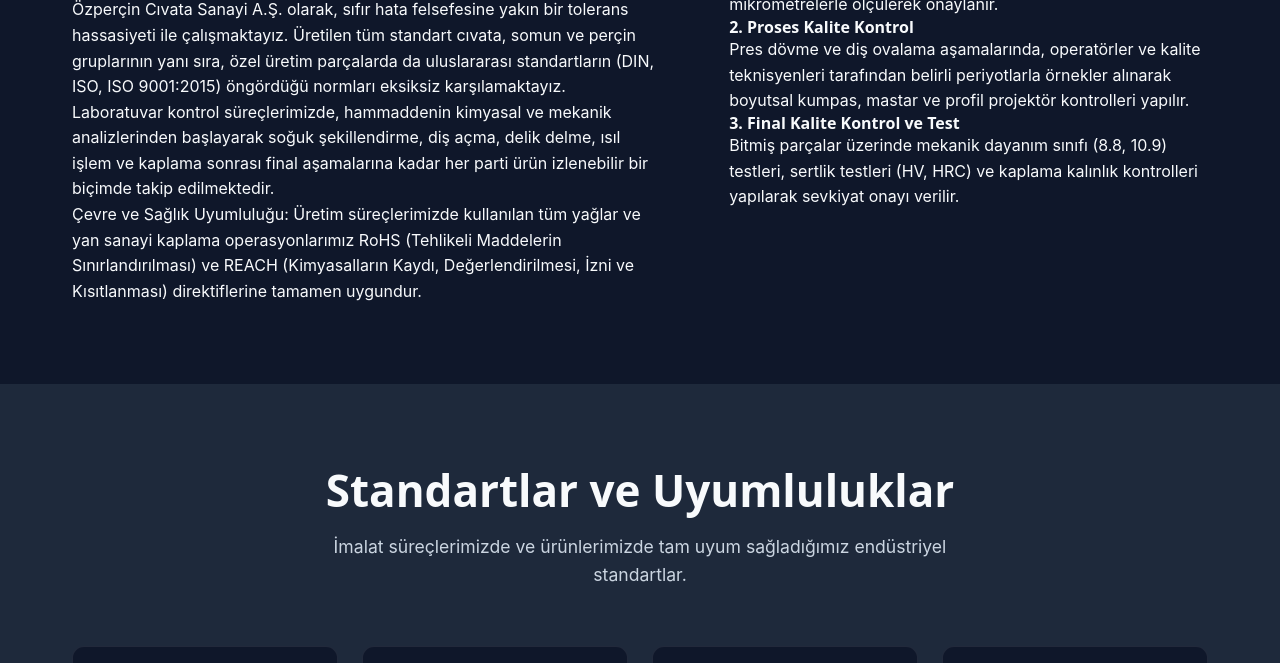
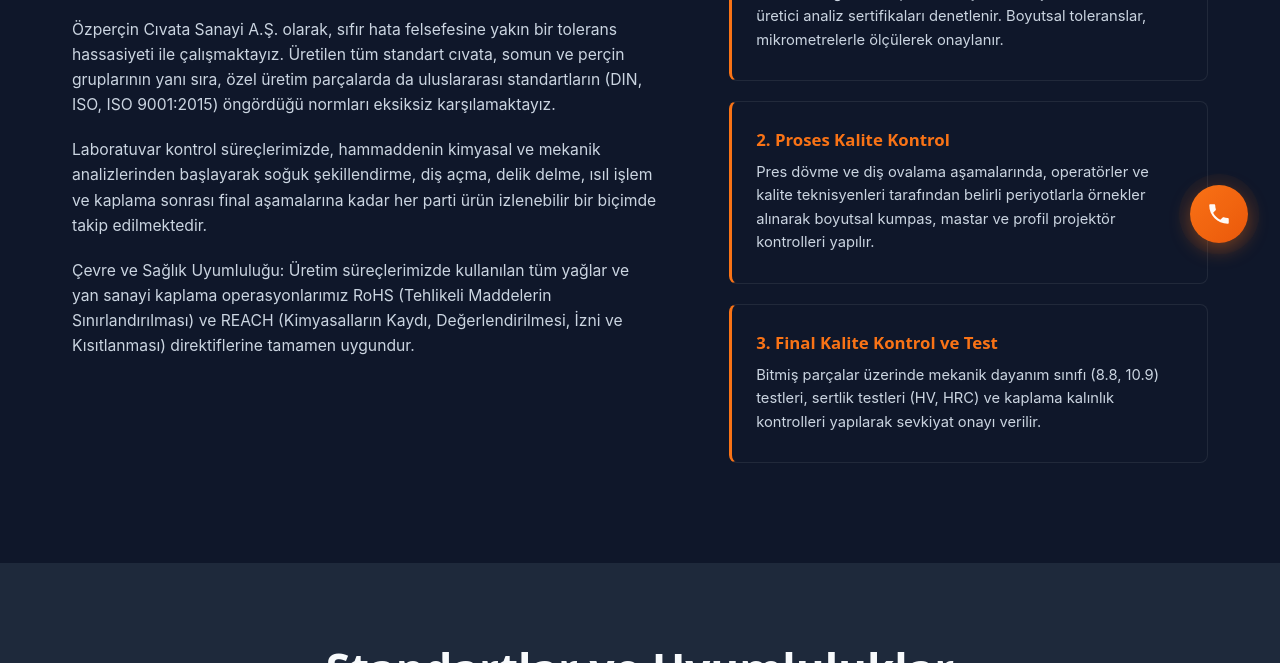
Before and after one commit to ecemukerevrimagaci/ozpercin-web, a website built with Vite: page kalite.html in a window 1280 px wide. Shown: the part 525-1188 px from the top of the page. Built offline with nearby package versions, Linux system fonts and the light colour scheme.

Commit message:
feat: add navbar scroll effect, floating call button, process & quality card styles

```diff
--- a/main.js
+++ b/main.js
@@ -379,7 +379,38 @@
 
   // Footer copyright year
   setCopyrightYear();
+
+  // Navbar scroll shrink effect
+  initNavbarScroll();
+
+  // Floating contact button
+  initFloatingContact();
 });
+
+// Navbar scroll effect
+function initNavbarScroll() {
+  const navbar = document.getElementById('navbar');
+  if (!navbar) return;
+
+  window.addEventListener('scroll', () => {
+    if (window.scrollY > 60) {
+      navbar.classList.add('scrolled');
+    } else {
+      navbar.classList.remove('scrolled');
+    }
+  }, { passive: true });
+}
+
+// Floating WhatsApp / quick contact button
+function initFloatingContact() {
+  const fab = document.createElement('a');
+  fab.href = 'tel:+902128761100';
+  fab.id = 'fab-contact';
+  fab.setAttribute('aria-label', 'Bizi Arayın');
+  fab.innerHTML = `<svg xmlns="http://www.w3.org/2000/svg" viewBox="0 0 24 24" fill="currentColor" width="26" height="26"><path d="M6.6 10.8c1.4 2.8 3.8 5.1 6.6 6.6l2.2-2.2c.3-.3.7-.4 1-.2 1.1.4 2.3.6 3.6.6.6 0 1 .4 1 1V20c0 .6-.4 1-1 1-9.4 0-17-7.6-17-17 0-.6.4-1 1-1h3.5c.6 0 1 .4 1 1 0 1.25.2 2.45.6 3.6.1.3 0 .7-.2 1L6.6 10.8z"/></svg>`;
+  fab.title = 'Bizi Arayın: +90 212 876 11 00';
+  document.body.appendChild(fab);
+}
 
 // Clientside HTTPS Enforcement
 function enforceHTTPS() {
--- a/style.css
+++ b/style.css
@@ -1213,3 +1213,95 @@
     padding: 2rem 1.5rem;
   }
 }
+
+/* Process Card (Quality Page) */
+.process-card {
+  background: var(--bg-primary);
+  border: 1px solid var(--border-color);
+  border-left: 3px solid var(--accent-primary);
+  border-radius: 8px;
+  padding: 1.75rem 1.5rem;
+  margin-bottom: 1.25rem;
+  transition: all var(--transition-fast);
+}
+
+.process-card:hover {
+  transform: translateX(6px);
+  border-left-color: var(--accent-secondary);
+}
+
+.process-card h4 {
+  font-size: 1.05rem;
+  margin-bottom: 0.65rem;
+  color: var(--accent-primary);
+}
+
+.process-card p {
+  color: var(--text-secondary);
+  font-size: 0.92rem;
+}
+
+/* Quality text */
+.quality-text .section-subtitle {
+  color: var(--accent-primary);
+  font-size: 1.15rem;
+  margin-bottom: 1.25rem;
+  font-weight: 600;
+}
+
+.quality-text p {
+  color: var(--text-secondary);
+  margin-bottom: 1.25rem;
+  font-size: 0.98rem;
+}
+
+.production-text .section-subtitle {
+  color: var(--accent-primary);
+  font-size: 1.15rem;
+  margin-bottom: 1.25rem;
+  font-weight: 600;
+}
+
+.production-text p {
+  color: var(--text-secondary);
+  margin-bottom: 1.25rem;
+  font-size: 0.98rem;
+}
+
+/* Floating Action Button (Call) */
+#fab-contact {
+  position: fixed;
+  bottom: 2rem;
+  right: 2rem;
+  z-index: 999;
+  width: 58px;
+  height: 58px;
+  border-radius: 50%;
+  background: var(--accent-gradient);
+  color: white;
+  display: flex;
+  align-items: center;
+  justify-content: center;
+  box-shadow: 0 6px 20px rgba(249, 115, 22, 0.4);
+  transition: all var(--transition-fast);
+  text-decoration: none;
+}
+
+#fab-contact:hover {
+  transform: scale(1.12) translateY(-3px);
+  box-shadow: 0 10px 30px rgba(249, 115, 22, 0.55);
+}
+
+#fab-contact::before {
+  content: '';
+  position: absolute;
+  inset: 0;
+  border-radius: 50%;
+  background: rgba(249, 115, 22, 0.3);
+  animation: fabPulse 2.5s ease-in-out infinite;
+}
+
+@keyframes fabPulse {
+  0%, 100% { transform: scale(1); opacity: 0.6; }
+  50% { transform: scale(1.5); opacity: 0; }
+}
```
Also changed, not shown: 1 other file.
